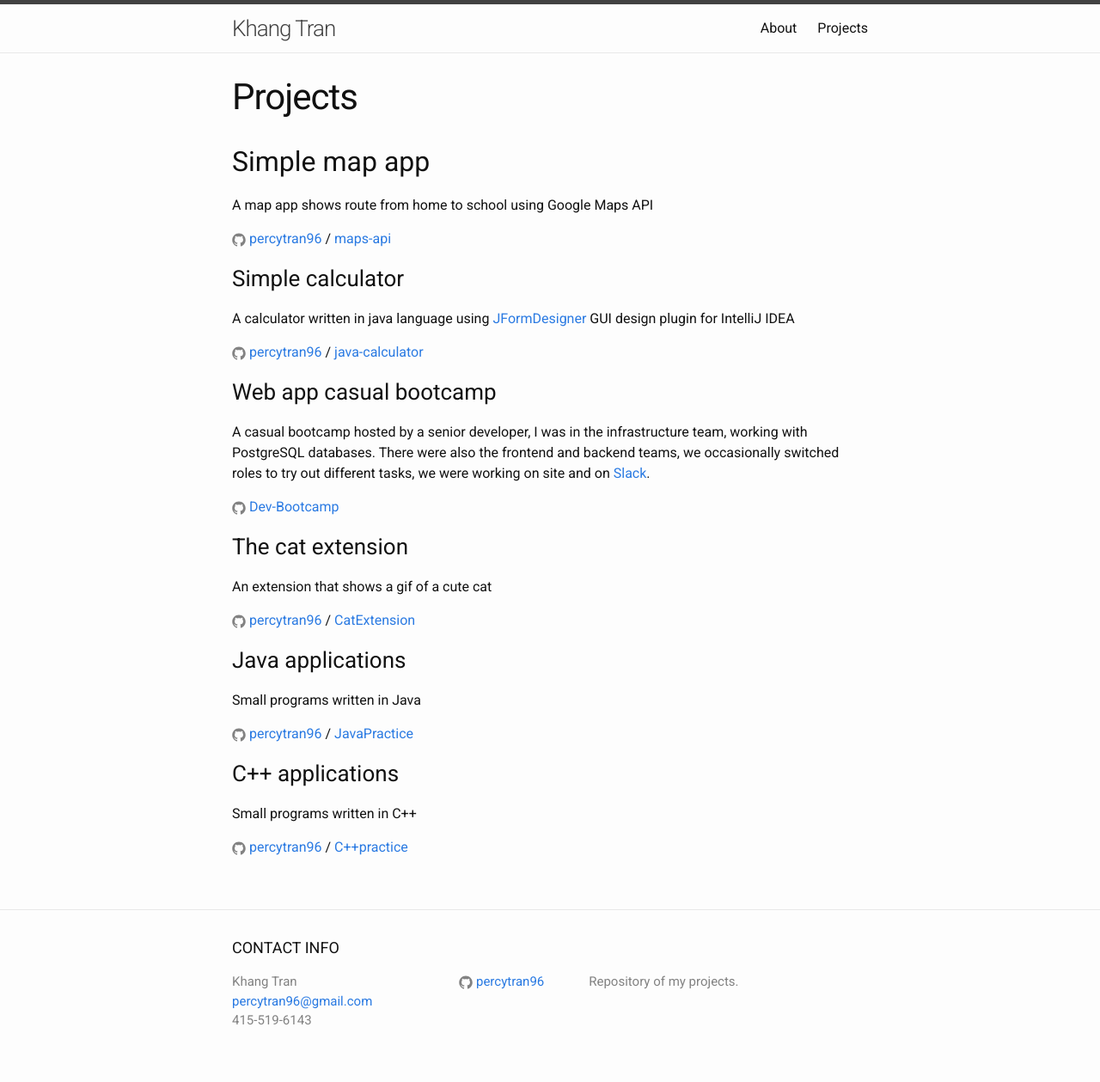
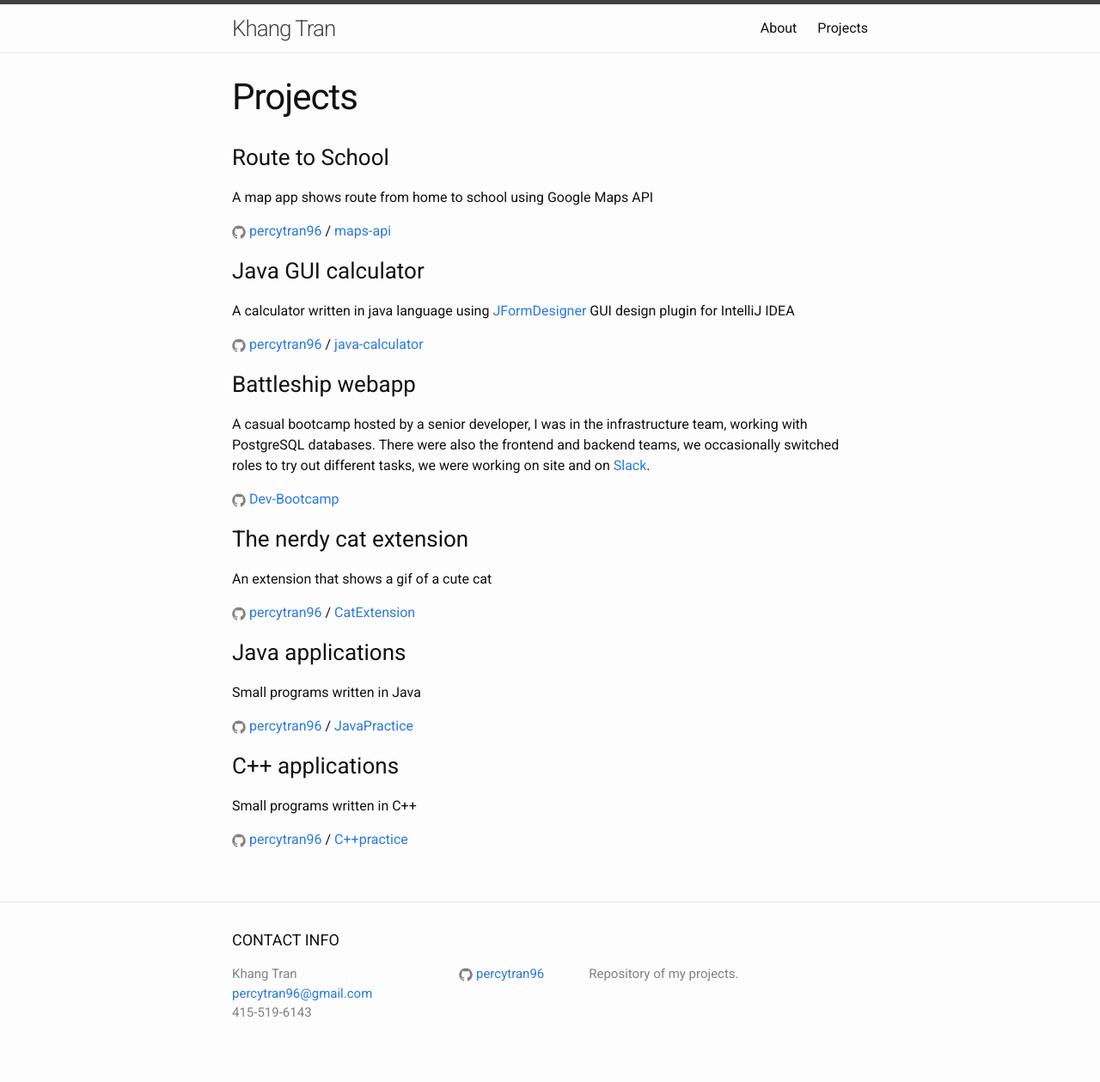
Before and after one commit to percytran96/percytran96.github.io, a Jekyll site: the page built from projects.md, in a window 1280 px wide. Shown: the whole page at 86% size. Built offline with Jekyll 4.4.1, drawn with Linux system fonts in a browser that asks for light colours.

Commit message:
added recently

```diff
--- a/projects.md
+++ b/projects.md
@@ -4,13 +4,13 @@ title: Projects
 permalink: /projects/
 ---
 
-## Simple map app
+### Route to School
 A map app shows route from home to school using Google Maps API
 
 {% include icon-github.html username="percytran96" %} /
 [maps-api](https://github.com/percytran96/google-map-api)
 
-### Simple calculator
+### Java GUI calculator
 A calculator written in java language using [JFormDesigner](https://www.formdev.com/) GUI design plugin for IntelliJ IDEA
 
 
@@ -19,7 +19,7 @@ A calculator written in java language using [JFormDesigner](https://www.formdev.
 
 
 
-### Web app casual bootcamp
+### Battleship webapp
 A casual bootcamp hosted by a senior developer, I was in the infrastructure team, working with PostgreSQL databases. There were also the frontend and backend teams, we occasionally switched roles to try out different tasks, we were working on site and on [Slack](https://slack.com/).
 
 
@@ -27,7 +27,7 @@ A casual bootcamp hosted by a senior developer, I was in the infrastructure team
 
 
 
-### The cat extension
+### The nerdy cat extension
 An extension that shows a gif of a cute cat
 
 {% include icon-github.html username="percytran96" %} /
```
